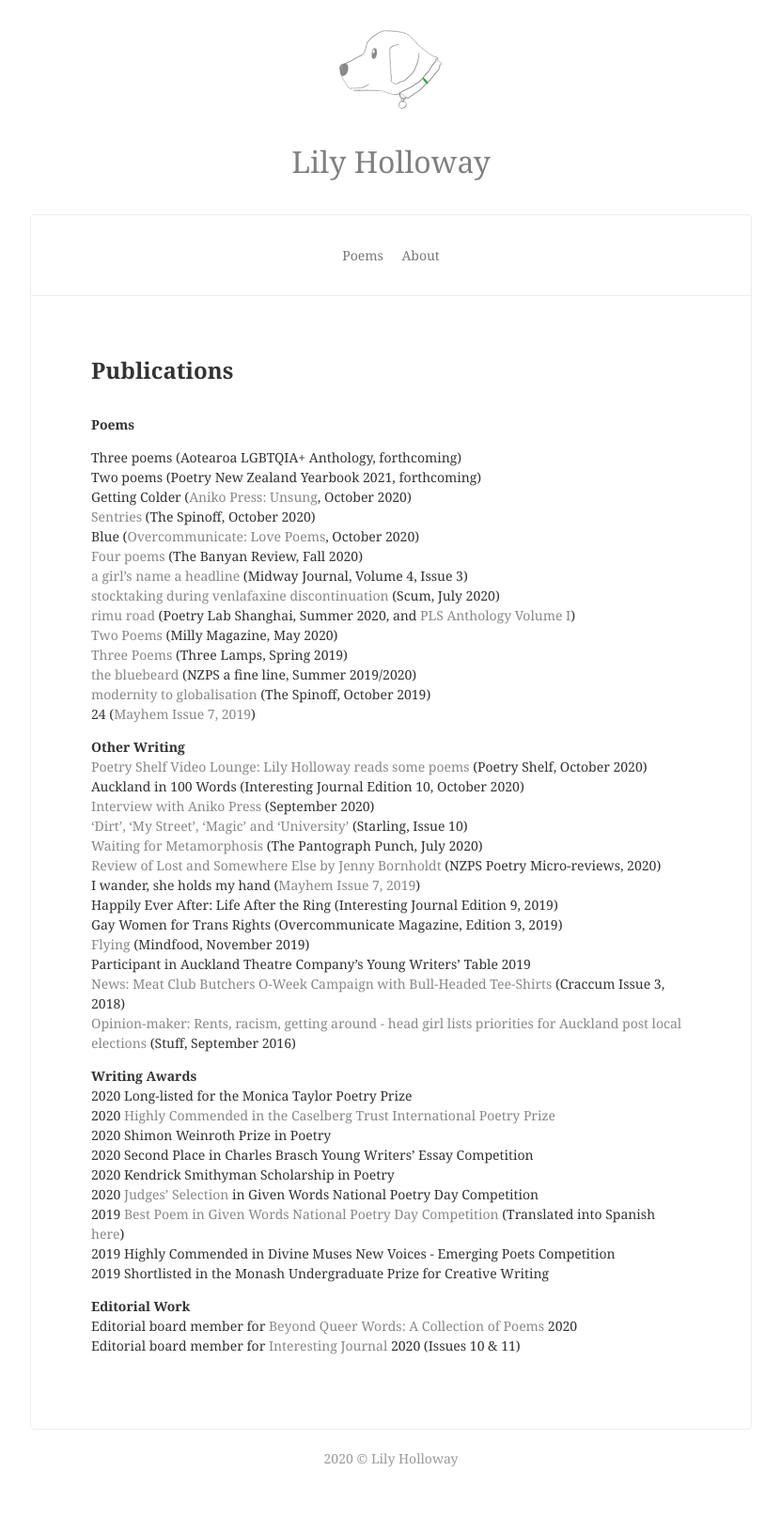
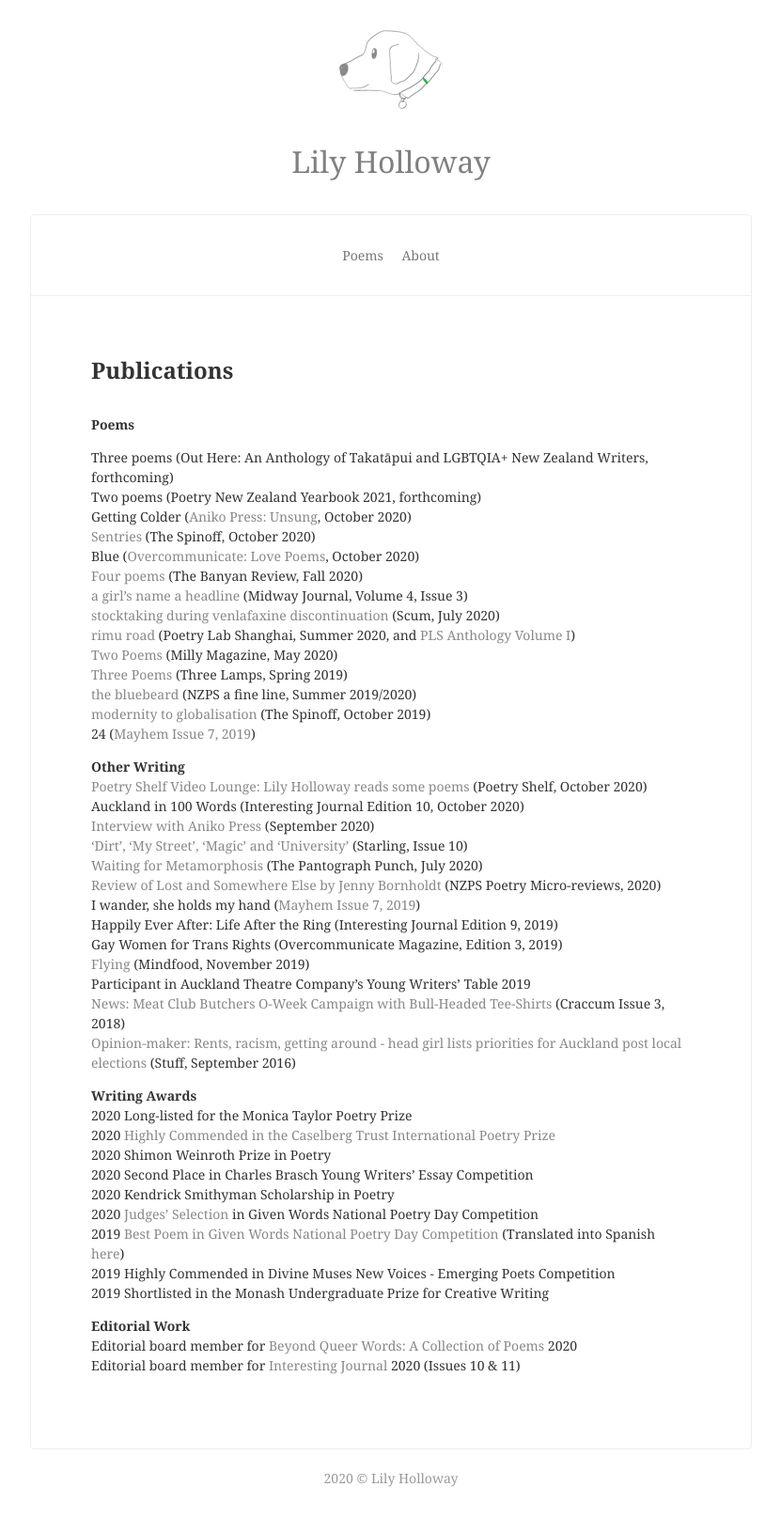
Before and after one commit to lilyholloway/lilyholloway.github.io, a Jekyll site: the page built from cv.md, in a window 1280 px wide. Shown: the whole page at 94% size, without its empty margins (224-1055 px from the left). Built offline with Jekyll 4.4.1, drawn with Linux system fonts in a browser that asks for light colours; nearby versions of some CDN libraries; before the commit the page ends 1594 px from its top, so only the background shows below that.

Commit message:
Update cv.md

```diff
--- a/cv.md
+++ b/cv.md
@@ -6,7 +6,7 @@ description: Publications and Awards
 
 <b>Poems</b><br>
 
-Three poems (Aotearoa LGBTQIA+ Anthology, forthcoming)<br>
+Three poems (Out Here: An Anthology of Takatāpui and LGBTQIA+ New Zealand Writers, forthcoming)<br>
 Two poems (Poetry New Zealand Yearbook 2021, forthcoming)<br>
 Getting Colder (<a href="https://www.anikopress.com/shop/p/aniko-press-issue-one-unsung">Aniko Press: Unsung</a>, October 2020)<br>
 <a href="https://thespinoff.co.nz/books/30-10-2020/the-friday-poem-sentries-by-lily-holloway/">Sentries</a> (The Spinoff, October 2020)<br>
```
